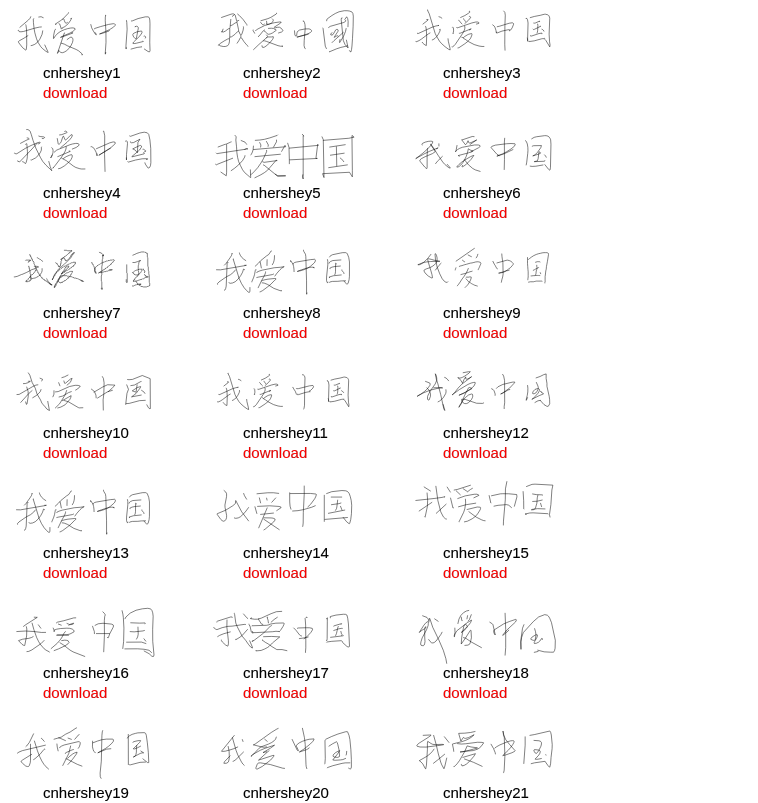
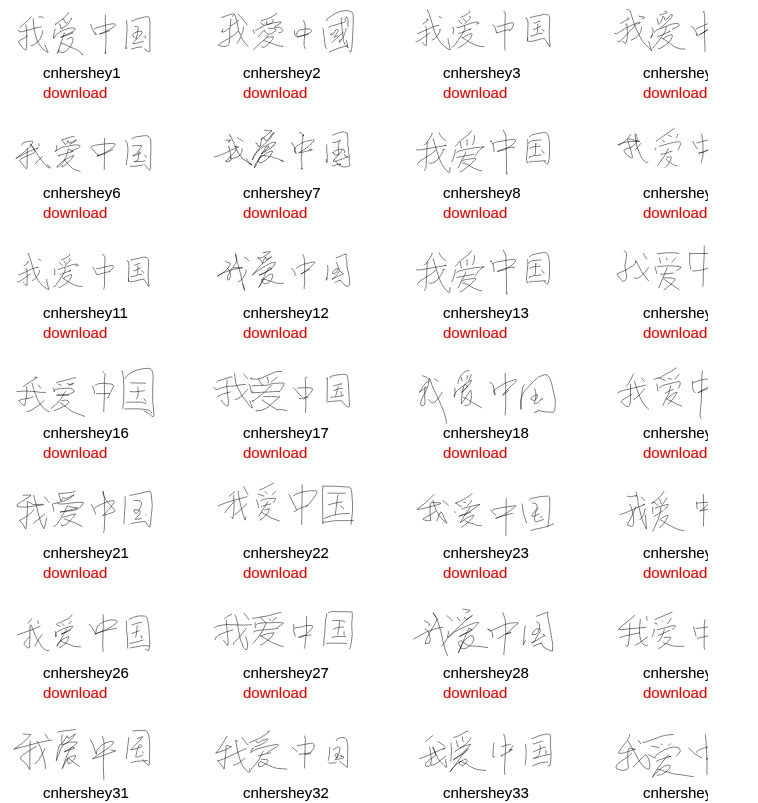
Before and after one commit to anchurcn/cnhershey.github.io, a plain HTML site: page index.html in a window 1280 px wide. Shown: the top 803 px of the page, without its empty margins (0-758 px from the left). Drawn offline with nearby package versions, Linux system fonts and the light colour scheme.

Commit message:
Update index.html

```diff
--- a/index.html
+++ b/index.html
@@ -42,7 +42,7 @@
     // Render some text into the SVG area with it
     renderText('我爱中国，China NO.1。', {
       font: fonts[id],
-      pos: {x: i%3*2000, y: parseInt(i/3)*1200},
+      pos: {x: i%5*2000, y: parseInt(i/5)*1200},
       scale: 0.1,
       charWidth: 500,
       wrapWidth: 2000,
```
